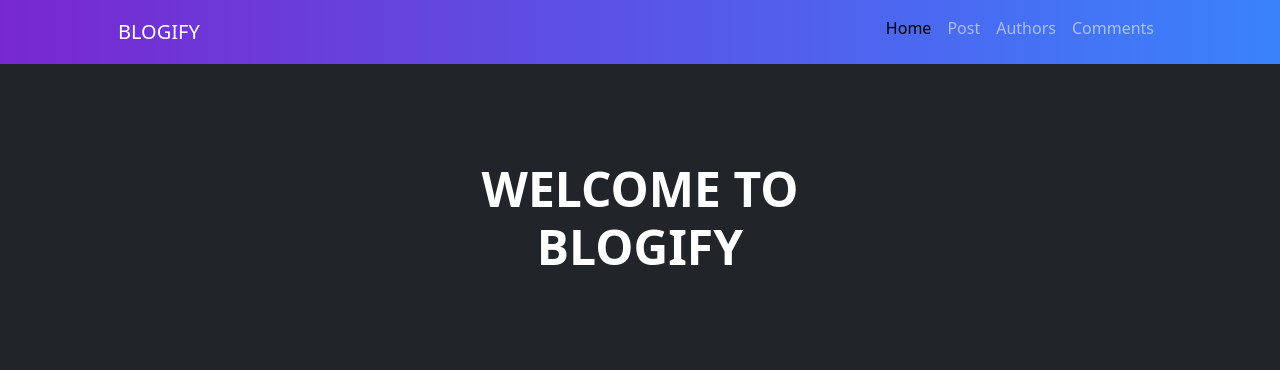
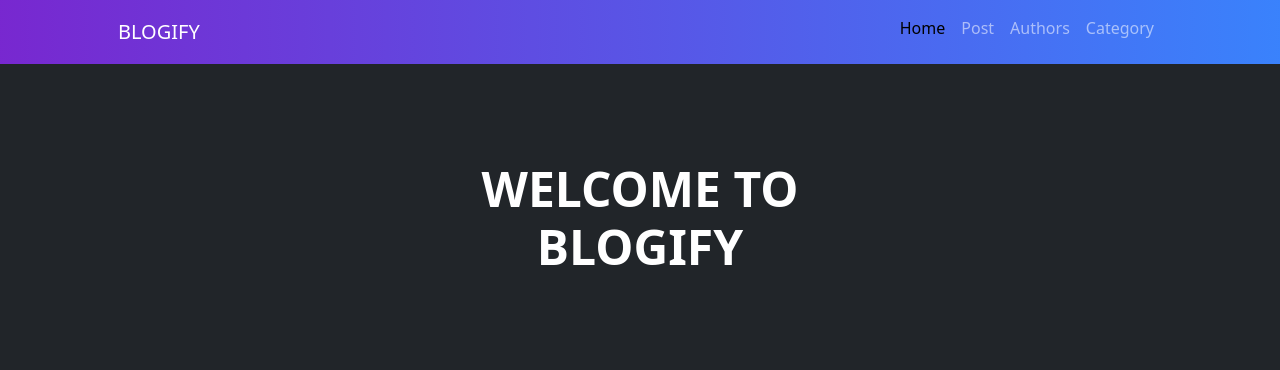
Before and after one commit to ffarzam/CW-98, a Django app: page / in a window 1280 px wide. Shown: the top 370 px of the page. Run offline with Django 4.2, Linux system fonts and the light colour scheme; some libraries are stand-ins or nearby versions.

Commit message:
Updating navbar.html

```diff
--- a/week15/template/navbar.html
+++ b/week15/template/navbar.html
@@ -9,7 +9,7 @@
                         <li class="nav-item"><a class="nav-link active" aria-current="page" href="{% url 'home' %}" style="color: black">Home</a></li>
                         <li class="nav-item"><a class="nav-link" href="{% url 'post_list' %}">Post</a></li>
                         <li class="nav-item"><a class="nav-link" href="#!">Authors</a></li>
-                        <li class="nav-item"><a class="nav-link" href="#!" >Comments</a></li>
+                        <li class="nav-item"><a class="nav-link" href="#!" >Category</a></li>
                     </ul>
                 </div>
             </div>
```
